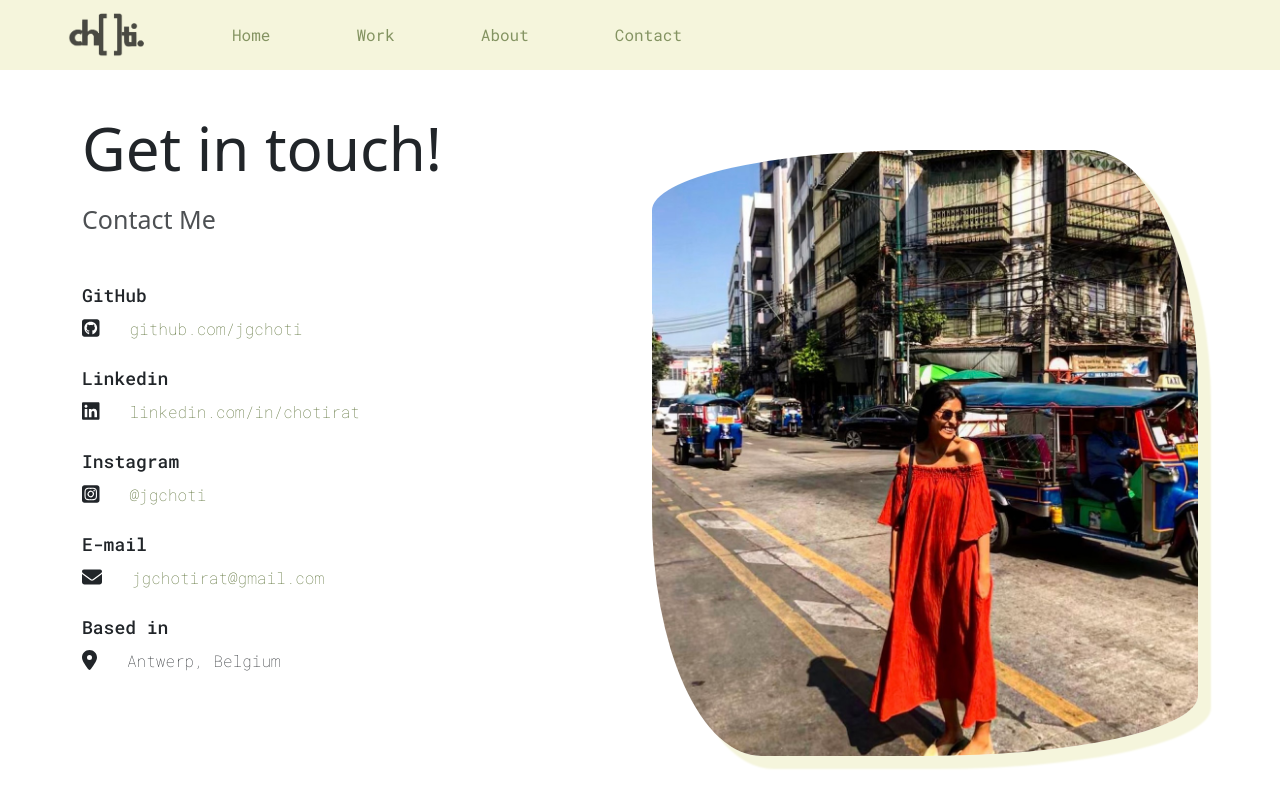
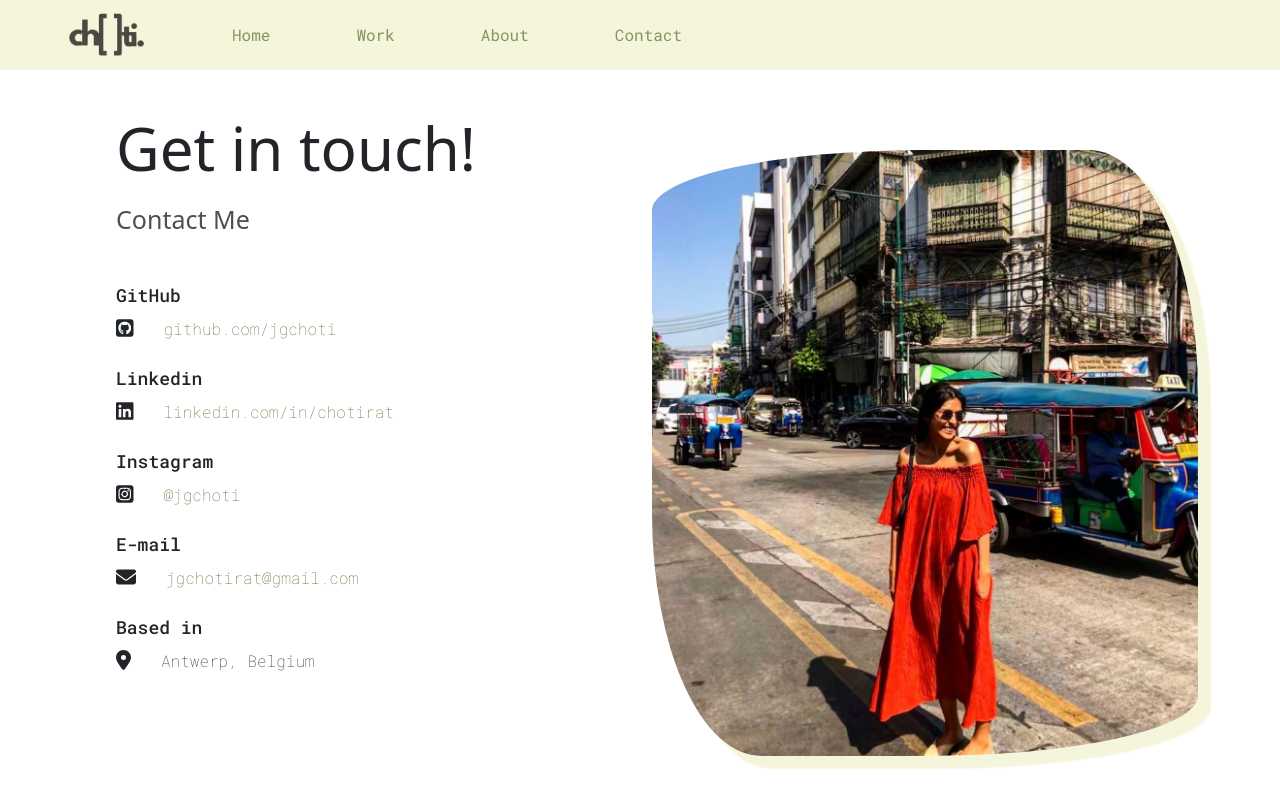
Before and after one commit to jgchoti/jgchoti.github.io, a React (Create React App) app: page /contact in a window 1280 px wide. Shown: the top 800 px of the page. Built offline with nearby package versions, Linux system fonts and the light colour scheme.

Commit message:
Update layout.css

```diff
--- a/src/style/layout.css
+++ b/src/style/layout.css
@@ -16,6 +16,10 @@
   line-height: 30px;
 }
 
+.content {
+  padding-left: 46px !important;
+}
+
 .navbar {
   font-family: var(--font-family);
   background-color: var(--main-bg-color) !important;
```
